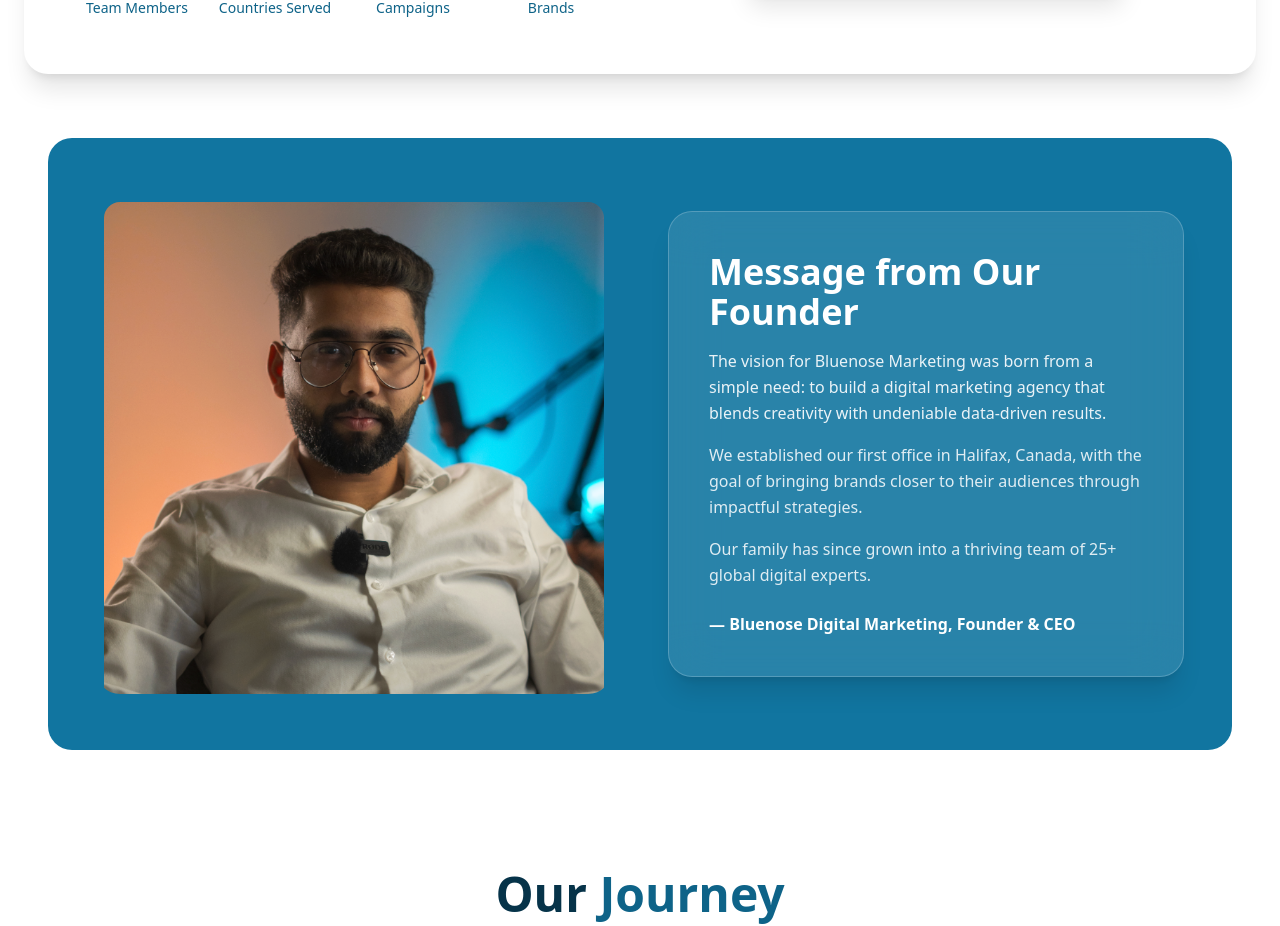
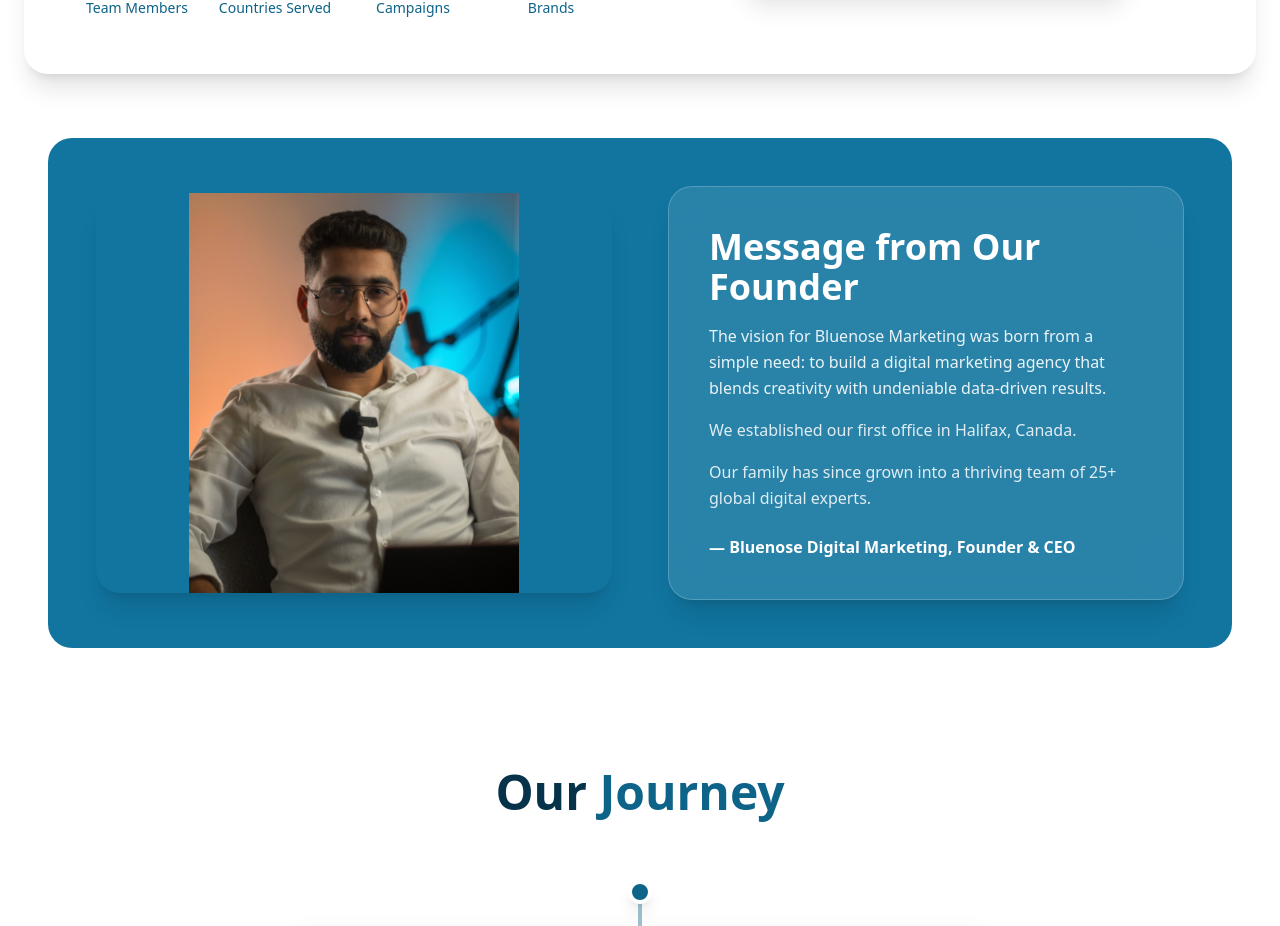
Before and after one commit to gunjanjindal-tech/BlueNose-Digital, a React (Vite) app: page /about in a window 1280 px wide. Shown: the part 940-1866 px from the top of the page. Built offline with nearby package versions, Linux system fonts and the light colour scheme.

Commit message:
Fixed Work Gallery and Founder Section

```diff
--- a/src/pages/About.jsx
+++ b/src/pages/About.jsx
@@ -215,37 +215,23 @@
         </section>
 
 {/* FOUNDER SECTION */}
+<section className="relative mt-16 mb-10 px-6">
+  <div className="relative max-w-7xl mx-auto rounded-3xl overflow-hidden bg-[#1175a0] py-12 px-6 md:px-12">
 
-<section className="relative mt-16 mb-10 px-6">
+    <div className="flex flex-col lg:grid lg:grid-cols-2 gap-10 lg:gap-14 items-center rounded-3xl">
 
-  {/* BACKGROUND WRAPPER */}
-  <div className="relative max-w-7xl mx-auto rounded-3xl overflow-hidden bg-[#1175a0] py-10 md:py-14 px-6 md:px-12">
-
-    {/* Glow */}
-    <div className="absolute inset-0 blur-3xl"></div>
-
-    {/* CONTENT */}
-    <div className="relative z-10 grid md:grid-cols-2 gap-10 md:gap-14 items-center">
-
-      {/* IMAGE - Reduced Height */}
-      <div className="
-        rounded-3xl overflow-hidden
-        p-2
-        max-h-[500px]
-      ">
+      {/* IMAGE */}
+      <div className="w-full rounded-3xl overflow-hidden bg-[#1175a0] shadow-xl">
         <img
           src="/founder.png"
           alt="Founder"
-          className="w-full h-full object-contain rounded-2xl"
+          className="w-full h-[340px] sm:h-[400px] object-contain rounded-3xl"
         />
       </div>
 
-      {/* TEXT (same size) */}
-      <div className="
-        bg-white/10 backdrop-blur-xl border border-white/20
-        p-8 md:p-10 rounded-3xl shadow-xl text-white
-      ">
-        <h2 className="text-3xl md:text-4xl font-extrabold text-white">
+      {/* TEXT */}
+      <div className="w-full bg-white/10 backdrop-blur-xl border border-white/20 p-8 md:p-10 rounded-3xl shadow-xl text-white">
+        <h2 className="text-3xl md:text-4xl font-extrabold">
           Message from Our Founder
         </h2>
 
@@ -256,16 +242,14 @@
         </p>
 
         <p className="mt-4 text-white/85 leading-relaxed">
-          We established our first office in Halifax, Canada, with the
-          goal of bringing brands closer to their audiences through
-          impactful strategies.
+          We established our first office in Halifax, Canada.
         </p>
 
         <p className="mt-4 text-white/85 leading-relaxed">
           Our family has since grown into a thriving team of 25+ global digital experts.
         </p>
 
-        <p className="mt-6 text-white font-semibold">
+        <p className="mt-6 font-semibold">
           — Bluenose Digital Marketing, Founder & CEO
         </p>
       </div>
@@ -273,6 +257,9 @@
     </div>
   </div>
 </section>
+
+
+
 
 
 
--- a/src/pages/WorkGallery.jsx
+++ b/src/pages/WorkGallery.jsx
@@ -60,7 +60,7 @@
     },
     {
       name: "Nayya Pizza & Grill",
-      link: "/work/nayya",
+      link: "/work/nayya-pizza",
       desc: "High-performing campaigns with strong traction.",
       bg: "#FF6B01",
       stats: ["312K Views", "47 Posts", "900+ Followers", "54% Engagement"],
@@ -78,7 +78,7 @@
     },
     {
       name: "Sake Cafe | Sushi Bar",
-      link: "/work/sake",
+      link: "/work/sake-cafe",
       desc: "Premium brand visuals with strong returns.",
       bg: "#b2222b",
       stats: ["189K Views", "64 Content", "1.5K Saves", "42% Return Audience"],
--- a/src/pages/services/ugc.jsx
+++ b/src/pages/services/ugc.jsx
@@ -6,6 +6,7 @@
 import { Link } from "react-router-dom";
 import GrowthChart from "../../components/DetailedServiceComponents/GrowthChart";
 import ServiceVideosSection from "../../components/DetailedServiceComponents/ServiceVideosSection";
+import ReviewSummaryCard from "../../components/DetailedServiceComponents/ReviewSummaryCard";
 
 export default function UGCContentCreation() {
 
@@ -180,14 +181,10 @@
             <span className="text-[#0E6388]"> client reviews</span>
           </h2>
 
-          <div className="grid grid-cols-1 md:grid-cols-2 gap-10 mt-16">
-            <div className="bg-white p-10 rounded-3xl shadow text-left">
-              <h2 className="text-3xl font-bold text-[#111]">Bluenose</h2>
-              <p className="mt-2 text-xl font-bold">4.9 ★★★★★</p>
-            </div>
-
-            <Testimonials />
-          </div>
+          <div className="grid grid-cols-1 md:grid-cols-2 gap-10 mt-10 md:mt-16">
+                     <ReviewSummaryCard />
+                     <Testimonials />
+                   </div>
         </div>
       </section>
 
--- a/src/pages/services/video-editing.jsx
+++ b/src/pages/services/video-editing.jsx
@@ -6,6 +6,7 @@
 import { Link } from "react-router-dom";
 import GrowthChart from "../../components/DetailedServiceComponents/GrowthChart";
 import ServiceVideosSection from "../../components/DetailedServiceComponents/ServiceVideosSection";
+import ReviewSummaryCard from "../../components/DetailedServiceComponents/ReviewSummaryCard";
 
 export default function VideoEditing() {
 
@@ -178,14 +179,10 @@
             <span className="text-[#0E6388]"> client reviews</span>
           </h2>
 
-          <div className="grid grid-cols-1 md:grid-cols-2 gap-10 mt-16">
-            <div className="bg-white p-10 rounded-3xl shadow text-left">
-              <h2 className="text-3xl font-bold text-[#111]">Bluenose</h2>
-              <p className="mt-2 text-xl font-bold">4.9 ★★★★★</p>
-            </div>
-
-            <Testimonials />
-          </div>
+          <div className="grid grid-cols-1 md:grid-cols-2 gap-10 mt-10 md:mt-16">
+                     <ReviewSummaryCard />
+                     <Testimonials />
+                   </div>
         </div>
       </section>
 
--- a/src/pages/work/BeaverBankStation.jsx
+++ b/src/pages/work/BeaverBankStation.jsx
@@ -89,9 +89,9 @@
               We elevated Beaver Bank’s historic 1872 pub with high-impact organic reels and storytelling.
             </p>
 
-            <div className="flex flex-wrap justify-center md:justify-start gap-4 mt-8">
+          <div className="flex flex-wrap justify-center md:justify-start gap-4 mt-8">
               {["Smart Social Moves", "Reel Perfection", "Growth Metrics"].map((t, i) => (
-                <div
+                 <div
                   key={i}
                   className="bg-white/20 px-6 py-3 rounded-full border border-white/40 shadow text-white text-sm"
                 >
--- a/src/pages/work/DesiGarden.jsx
+++ b/src/pages/work/DesiGarden.jsx
@@ -91,11 +91,11 @@
               we grew their organic reach with highly relatable, Reels-first food content.
             </p>
 
-            <div className="flex flex-col items-center md:flex-row md:flex-wrap md:justify-start gap-4 mt-8 w-full">
+<div className="flex flex-wrap justify-center md:justify-start gap-4 mt-8">
               {["Strategic Planning", "Performance Pulse", "Content Power"].map((tag, i) => (
                 <div
                   key={i}
-                  className="bg-white/20 px-6 py-3 rounded-full border border-white/40 text-white text-sm font-medium shadow w-[180px] text-center md:w-auto"
+                  className="bg-white/20 px-6 py-3 rounded-full border border-white/40 shadow text-white text-sm"
                 >
                   {tag}
                 </div>
--- a/src/pages/work/TriveeniEvents.jsx
+++ b/src/pages/work/TriveeniEvents.jsx
@@ -94,12 +94,11 @@
             </p>
 
             {/* TAGS */}
-            <div className="flex flex-wrap justify-center sm:justify-start gap-4 mt-8">
+             <div className="flex flex-wrap justify-center md:justify-start gap-4 mt-8">
               {["Strategic Planning", "Data Insights", "Community Building"].map((tag, i) => (
-                <div
+               <div
                   key={i}
-                  className="bg-white/20 px-6 py-3 rounded-full border border-white/40
-                  shadow text-black text-sm font-medium"
+                  className="bg-white/20 px-6 py-3 rounded-full border border-white/40 shadow text-black text-sm"
                 >
                   {tag}
                 </div>
```
